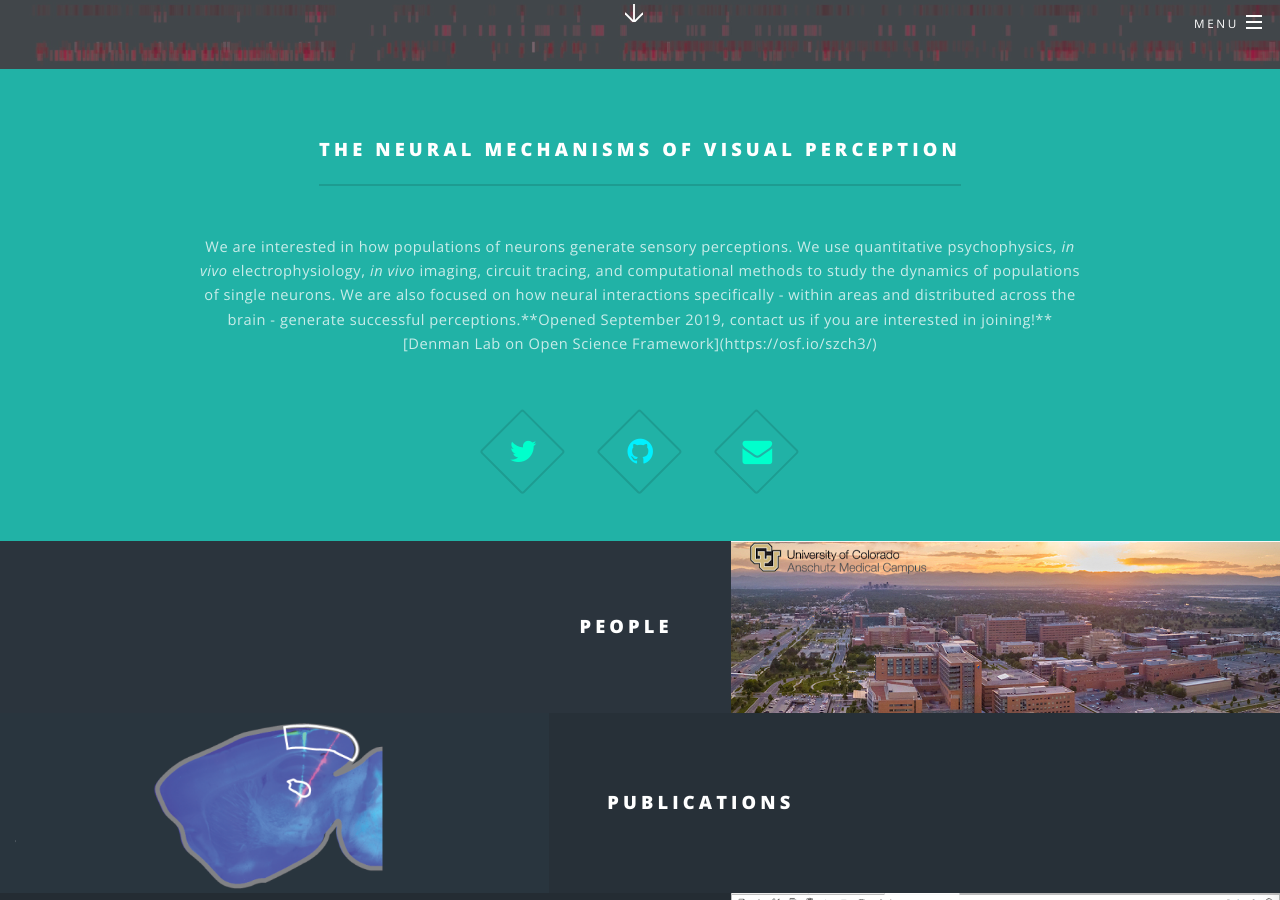
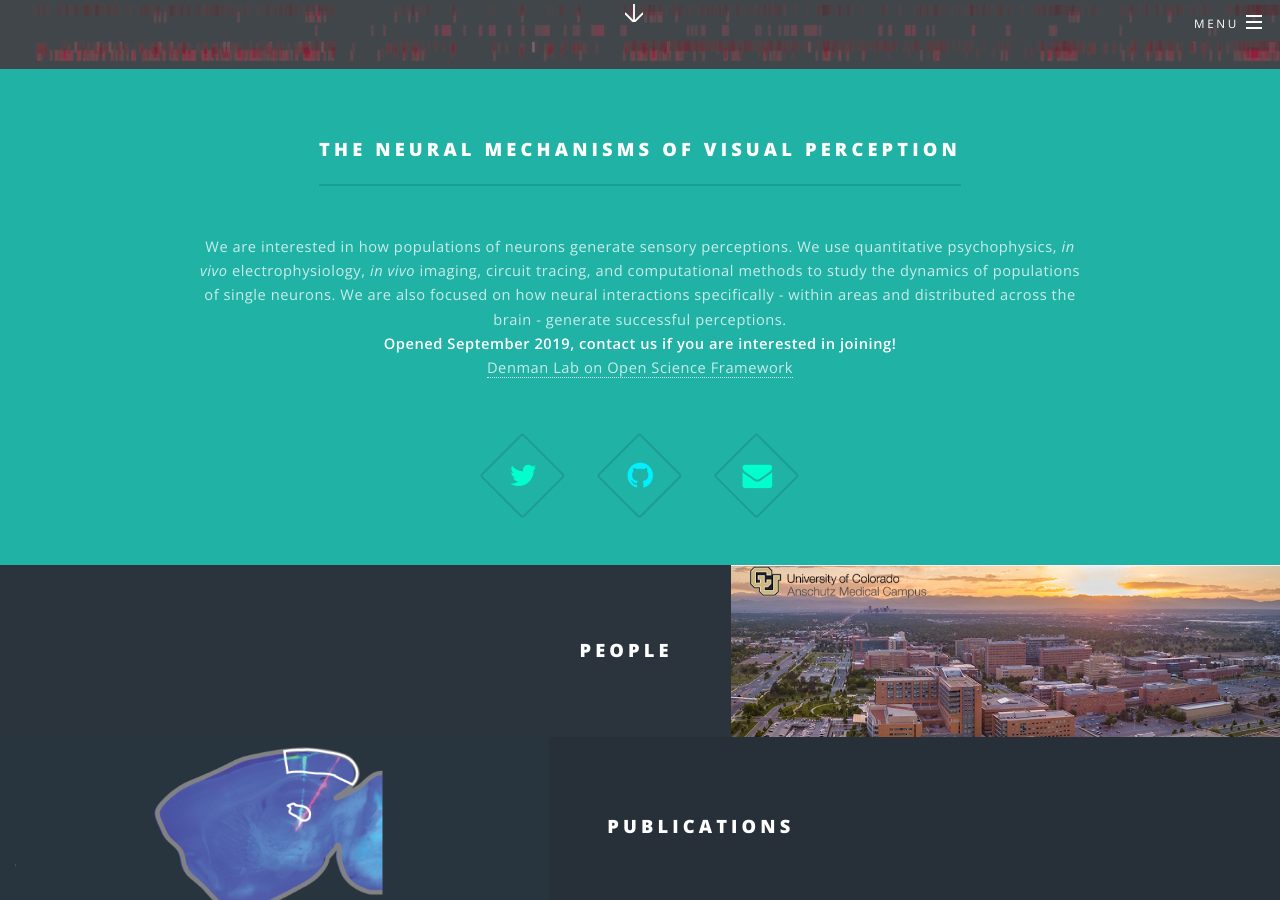
Before and after one commit to denmanlab/denmanlab.github.io, a Jekyll site: the page built from index.md, in a window 1280 px wide and 900 px high, scrolled down 831 px. Built offline with Jekyll 4.4.1, drawn with Linux system fonts in a browser that asks for light colours.

Commit message:
Update _config.yml

```diff
--- a/_config.yml
+++ b/_config.yml
@@ -29,7 +29,7 @@ lang: en-us # used in HTML lang attributes
 # - set the greeting only if you want to display the first green section
 greeting:
   title:  The neural mechanisms of visual perception
-  text: We are interested in how populations of neurons generate sensory perceptions. We use quantitative psychophysics, *in vivo* electrophysiology, *in vivo* imaging, circuit tracing, and computational methods to study the dynamics of populations of single neurons. We are also focused on how neural interactions specifically - within areas and distributed across the brain - generate successful perceptions.\**Opened September 2019, contact us if you are interested in joining!**\[Denman Lab on Open Science Framework](https://osf.io/szch3/)
+  text: We are interested in how populations of neurons generate sensory perceptions. We use quantitative psychophysics, *in vivo* electrophysiology, *in vivo* imaging, circuit tracing, and computational methods to study the dynamics of populations of single neurons. We are also focused on how neural interactions specifically - within areas and distributed across the brain - generate successful perceptions.<br/>**Opened September 2019, contact us if you are interested in joining!**<br/>[Denman Lab on Open Science Framework](https://osf.io/szch3/)
 # - displayed at the bottom
 closing-head: Opening September 2019
 closing-para:
```
